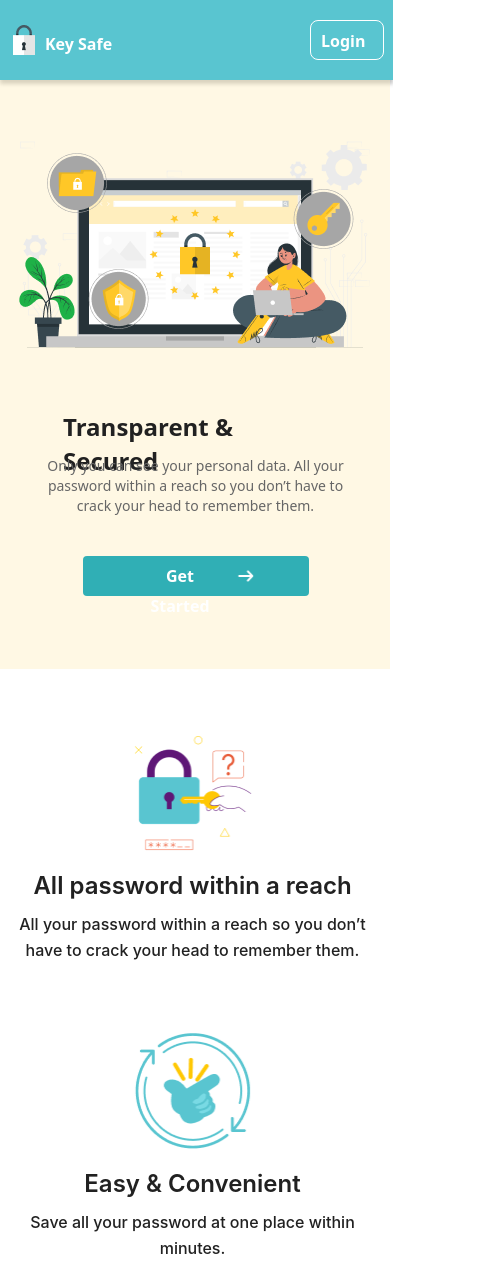
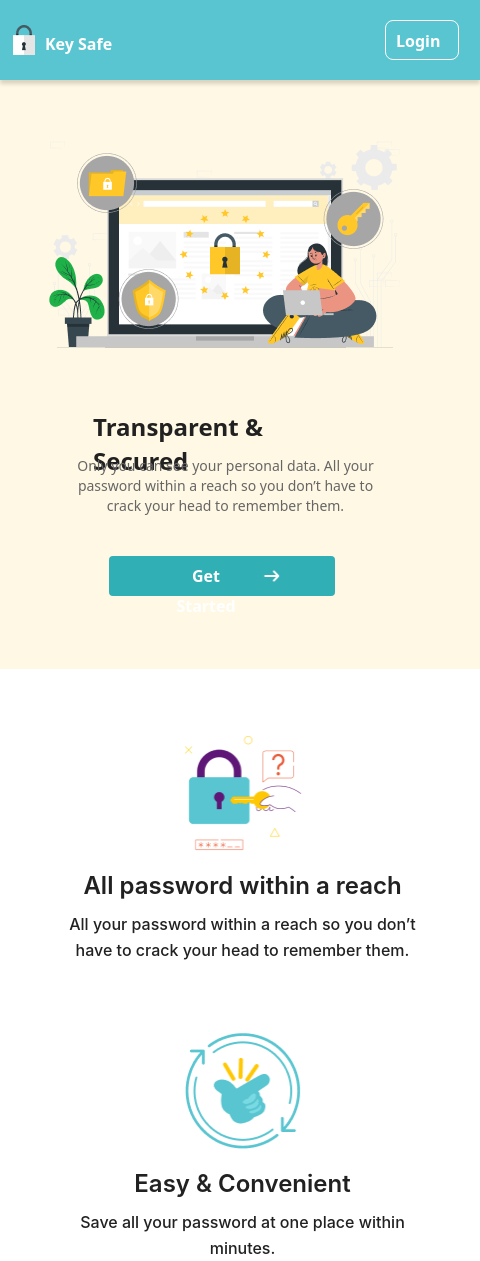
Before and after one commit to abhijeetnishal/PasswordManager, a React (Create React App) app in the folder client/: page / in a window 390 px wide. Shown: the whole page, 480 px wide, since content can reach past the window. Built offline with nearby package versions, Linux system fonts and the light colour scheme.

Commit message:
Working Commit

```diff
--- a/client/src/components/header/Header.jsx
+++ b/client/src/components/header/Header.jsx
@@ -1,5 +1,6 @@
 import React from "react";
 import headerLock from '../../assets/lockHeader.png'
+import profilePhoto from '../../assets/user.png'
 import '../../styles/Header.css'
 import { Link, useNavigate } from "react-router-dom";
 import { Cookies } from "react-cookie";
@@ -45,6 +46,7 @@ const Header = () => {
           <Link className="keySafeIcon" to="/">Key Safe</Link>
           <Link className="createIcon" to='/create'> Create </Link>
           <Link className="viewIcon" to={`/view/${userId}`}>View</Link>
+          <img className="profilePhoto" src={profilePhoto} alt="" />
            <div className="userName"> {userName} </div>
             <div className="headerLoginBtn">
               <Link to='/' className="headerLoginIcon" onClick={logout}>Logout</Link>
--- a/client/src/styles/Header.css
+++ b/client/src/styles/Header.css
@@ -1,10 +1,130 @@
+.navbar{
+    padding-bottom: 80px;
+}
+.noAuthNavbar{
+    position: absolute;
+    width: 100%;
+    height: 80px;
+    left: 0px;
+    top: 0px;
+
+    background-color: #59C5D0;
+    box-shadow: 0px 4px 4px rgba(0, 0, 0, 0.25);
+    display: flex;
+    flex-direction: row;
+}
+.headerLock{
+    position: absolute;
+    width: 21.97px;
+    height: 30px;
+    left: 23px;
+    top: 25px;
+}
+.keySafeIcon{
+    position: absolute;
+    width: 68px;
+    height: 22px;
+    left: 65px;
+    top: 33px;
+
+    text-decoration: none;
+    font-family: system-ui, -apple-system, BlinkMacSystemFont, 'Segoe UI', Roboto, Oxygen, Ubuntu, Cantarell, 'Open Sans', 'Helvetica Neue', sans-serif;
+    font-style: normal;
+    font-weight: 600;
+    font-size: 16px;
+    line-height: 22px;
+
+    color: #FFFFFF;
+}
+.headerLoginBtn{
+    box-sizing: border-box;
+
+    position: absolute;
+    width: 74px;
+    height: 40px;
+    left: 1330px;
+    top: 20px;
+
+    border: 1px solid #FFFFFF;
+    border-radius: 8px;
+}
+.headerLoginIcon{
+    position: absolute;
+    width: 44px;
+    height: 30px;
+    left: 10px;
+    top: 5px;
+
+    font-family: system-ui, -apple-system, BlinkMacSystemFont, 'Segoe UI', Roboto, Oxygen, Ubuntu, Cantarell, 'Open Sans', 'Helvetica Neue', sans-serif;
+    font-style: normal;
+    font-weight: 700;
+    font-size: 16px;
+    line-height: 30px;
+    /* identical to box height, or 188% */
+
+    text-align: center;
+    text-decoration: none;
+    color: #FFFFFF;
+}
+.createIcon{
+    position: absolute;
+    width: 68px;
+    height: 22px;
+    left: 329px;
+    top: 33px;
+
+    text-decoration: none;
+    font-family: system-ui, -apple-system, BlinkMacSystemFont, 'Segoe UI', Roboto, Oxygen, Ubuntu, Cantarell, 'Open Sans', 'Helvetica Neue', sans-serif;
+    font-style: normal;
+    font-weight: 600;
+    font-size: 19px;
+    line-height: 22px;
+
+}
+.viewIcon{
+    position: absolute;
+    width: 68px;
+    height: 22px;
+    left: 486px;
+    top: 33px;
+
+    text-decoration: none;
+    font-family: system-ui, -apple-system, BlinkMacSystemFont, 'Segoe UI', Roboto, Oxygen, Ubuntu, Cantarell, 'Open Sans', 'Helvetica Neue', sans-serif;
+    font-style: normal;
+    font-weight: 600;
+    font-size: 19px;
+    line-height: 22px;
+}
+.profilePhoto{
+    position: absolute;
+    width: 20px;
+    height: 20px;
+    top: 32px;
+    left: 1210px;
+}
+.userName{
+    position: absolute;
+    width: 90px;
+    height: 45px;
+    left: 1240px;
+    top: 33px;
+
+    text-decoration: none;
+    font-family: system-ui, -apple-system, BlinkMacSystemFont, 'Segoe UI', Roboto, Oxygen, Ubuntu, Cantarell, 'Open Sans', 'Helvetica Neue', sans-serif;
+    font-style: normal;
+    font-weight: 600;
+    font-size: 16px;
+    line-height: 22px;
+}
+
+
 @media only screen and (max-width: 480px) {
     .navbar{
         padding-bottom: 80px;
     }
     .noAuthNavbar{
         position: absolute;
-        width: 393px;
+        width: 480px;
         height: 80px;
         left: 0px;
         top: 0px;
@@ -43,7 +163,7 @@
         position: absolute;
         width: 74px;
         height: 40px;
-        left: 310px;
+        left: 385px;
         top: 20px;
 
         border: 1px solid #FFFFFF;
@@ -78,7 +198,7 @@
         font-family: system-ui, -apple-system, BlinkMacSystemFont, 'Segoe UI', Roboto, Oxygen, Ubuntu, Cantarell, 'Open Sans', 'Helvetica Neue', sans-serif;
         font-style: normal;
         font-weight: 500;
-        font-size: 16px;
+        font-size: 18px;
         line-height: 22px;
 
     }
@@ -86,28 +206,37 @@
         position: absolute;
         width: 68px;
         height: 22px;
-        left: 186px;
+        left: 190px;
         top: 33px;
 
         text-decoration: none;
         font-family: system-ui, -apple-system, BlinkMacSystemFont, 'Segoe UI', Roboto, Oxygen, Ubuntu, Cantarell, 'Open Sans', 'Helvetica Neue', sans-serif;
         font-style: normal;
         font-weight: 500;
-        font-size: 16px;
+        font-size: 18px;
         line-height: 22px;
     }
+
+    .profilePhoto{
+        position: absolute;
+        width: 18px;
+        height: 18px;
+        top: 34px;
+        left: 275px;
+    }
+
     .userName{
         position: absolute;
         width: 68px;
         height: 22px;
-        left: 240px;
+        left: 298px;
         top: 33px;
 
         text-decoration: none;
         font-family: system-ui, -apple-system, BlinkMacSystemFont, 'Segoe UI', Roboto, Oxygen, Ubuntu, Cantarell, 'Open Sans', 'Helvetica Neue', sans-serif;
         font-style: normal;
         font-weight: 500;
-        font-size: 16px;
+        font-size: 19px;
         line-height: 22px;
     }
 }
--- a/client/src/styles/LandingPage.css
+++ b/client/src/styles/LandingPage.css
@@ -1,8 +1,6 @@
-@media only screen and (max-width: 480px) {
-
 .getStarted{
     position: absolute;
-        width: 390px;
+    width: 100%;
     height: 589px;
     left: 0px;
     top: 80px;
@@ -13,14 +11,14 @@
     position: absolute;
     width: 352px;
     height: 212.31px;
-        left: 19px;
+    left: 520px;
     top: 55px;
 }
 .getStartedinfo-1{
     position: absolute;
     width: 266px;
     height: 34px;
-        left: 63px;
+    left: 93px;
     top: 330px;
 
     font-family: system-ui, -apple-system, BlinkMacSystemFont, 'Segoe UI', Roboto, Oxygen, Ubuntu, Cantarell, 'Open Sans', 'Helvetica Neue', sans-serif;
@@ -35,7 +33,7 @@
     position: absolute;
     width: 309px;
     height: 60px;
-        left: 41px;
+    left: 71px;
     top: 376px;
 
     font-family: system-ui, -apple-system, BlinkMacSystemFont, 'Segoe UI', Roboto, Oxygen, Ubuntu, Cantarell, 'Open Sans', 'Helvetica Neue', sans-serif;
@@ -61,7 +59,7 @@
     position: absolute;
     width: 226px;
     height: 40px;
-        left: 83px;
+    left: 109px;
     top: 476px;
 
     background: #30AFB5;
@@ -108,7 +106,7 @@
     position: absolute;
     width: 347px;
     height: 238px;
-        left: 19px;
+    left: 69px;
     top: 725px;
 }
 .subMoreInfo-1-image{
@@ -168,7 +166,169 @@
     position: absolute;
     width: 347px;
     height: 238px;
-        left: 19px;
+    left: 69px;
+    top: 1023px;
+}
+
+@media only screen and (max-width: 480px) {
+
+    .getStarted{
+        width: 480px;
+        background: rgba(255, 237, 187, 0.4);
+    }
+    .getStartedImage{
+        left: 49px;
+    }
+    .getStartedinfo-1{
+        left: 93px;
+        top: 330px;
+
+        font-family: system-ui, -apple-system, BlinkMacSystemFont, 'Segoe UI', Roboto, Oxygen, Ubuntu, Cantarell, 'Open Sans', 'Helvetica Neue', sans-serif;
+        font-style: normal;
+        font-weight: 600;
+        font-size: 24px;
+        line-height: 34px;
+
+        color: #212121;
+    }
+    .getStartedinfo-2{
+        position: absolute;
+        width: 309px;
+        height: 60px;
+        left: 71px;
+        top: 376px;
+
+        font-family: system-ui, -apple-system, BlinkMacSystemFont, 'Segoe UI', Roboto, Oxygen, Ubuntu, Cantarell, 'Open Sans', 'Helvetica Neue', sans-serif;
+        font-style: normal;
+        font-weight: 500;
+        font-size: 14px;
+        line-height: 20px;
+
+        text-align: center;
+
+        color: #666666;
+    }
+    .getStartedBtn{
+        /* Auto layout */
+
+        display: flex;
+        flex-direction: row;
+        justify-content: center;
+        align-items: center;
+        padding: 5px 20px;
+        gap: 8px;
+
+        position: absolute;
+        width: 226px;
+        height: 40px;
+        left: 109px;
+        top: 476px;
+
+        background: #30AFB5;
+        border-radius: 4px;
+
+        text-decoration: none;
+    }
+    .getStartedIcon{
+        width: 91px;
+        height: 30px;
+
+        font-family: system-ui, -apple-system, BlinkMacSystemFont, 'Segoe UI', Roboto, Oxygen, Ubuntu, Cantarell, 'Open Sans', 'Helvetica Neue', sans-serif;
+        font-style: normal;
+        font-weight: 700;
+        font-size: 16px;
+        line-height: 30px;
+        /* identical to box height, or 188% */
+
+        text-align: center;
+        color: #FFFFFF;
+        /* Inside auto layout */
+
+        flex: none;
+        order: 0;
+        flex-grow: 0;
+    }
+    .rightArrow{
+        width: 24px;
+        height: 24px;
+        /* Inside auto layout */
+        flex: none;
+        order: 1;
+        flex-grow: 0;
+    }
+    .subMoreInfo-1{
+        /* Auto layout */
+
+        display: flex;
+        flex-direction: column;
+        align-items: center;
+        padding: 0px;
+        gap: 8px;
+
+        position: absolute;
+        width: 347px;
+        height: 238px;
+        left: 69px;
+        top: 725px;
+    }
+    .subMoreInfo-1-image{
+        width: 136px;
+        height: 136px;
+        /* Inside auto layout */
+
+        flex: none;
+        order: 0;
+        flex-grow: 0;
+    }
+    .subMoreInfo-1-heading{
+        width: 333px;
+        height: 34px;
+
+        font-family: 'Inter';
+        font-style: normal;
+        font-weight: 600;
+        font-size: 24px;
+        line-height: 34px;
+        /* identical to box height, or 142% */
+        text-align: center;
+        color: #212121;
+        /* Inside auto layout */
+
+        flex: none;
+        order: 1;
+        flex-grow: 0;
+    }
+    .subMoreInfo-1-text{
+        width: 347px;
+        height: 52px;
+
+        font-family: 'Inter';
+        font-style: normal;
+        font-weight: 500;
+        font-size: 16px;
+        line-height: 26px;
+        /* or 162% */
+
+        text-align: center;
+        color: #212121;
+
+        /* Inside auto layout */
+
+        flex: none;
+        order: 2;
+        flex-grow: 0;
+    }
+    .subMoreInfo-2{
+        display: flex;
+        flex-direction: column;
+        align-items: center;
+        padding: 0px;
+        gap: 8px;
+
+        position: absolute;
+        width: 347px;
+        height: 238px;
+        left: 69px;
         top: 1023px;
     }
 }
--- a/client/src/styles/LoadingSpinner.css
+++ b/client/src/styles/LoadingSpinner.css
@@ -7,9 +7,9 @@
     }
   }
   .loading-spinner {
-    width: 50px;
-    height: 50px;
-    border: 10px solid #f3f3f3; /* Light grey */
+    width: 40px;
+    height: 40px;
+    border: 7px solid #f3f3f3; /* Light grey */
     border-top: 10px solid #383636; /* Blue */
     border-radius: 50%;
     animation: spinner 1.5s linear infinite;
@@ -21,9 +21,7 @@
     display: grid;
     justify-content: center;
     align-items: center;
-    height: 120px;
+    height: 60px;
 
-    background-color: #ECECEC;
-    padding-top: -100px;
-    padding-bottom: 100px;
+    background-color: white;
   }
--- a/client/src/styles/Register.css
+++ b/client/src/styles/Register.css
@@ -63,7 +63,7 @@ input.button:hover{
 .signup{
   font-size: 17px;
   text-align: center;
-  padding-top: 30px;
+  padding-top: 60px;
 }
 .signup label{
   color: #009579;
@@ -78,8 +78,18 @@ input.button:hover{
   right: 0;
   margin-left: auto;
   margin-right: auto;
+  padding-bottom: 30px;
 }
 .message{
   text-align: center;
   color: red;
 }
+@media only screen and (max-width: 480px){
+  .container{
+    position: absolute;
+    left: 240px;
+    right: 0;
+    margin-left: auto;
+    margin-right: auto;
+  }
+}
```
Also changed, not shown: client/src/components/auth/Login.jsx (+11 -4 lines), client/src/components/auth/Register.jsx (+10 -4 lines), client/src/assets/user.png (added). Lines whose indentation alone changed are shown as unchanged.
